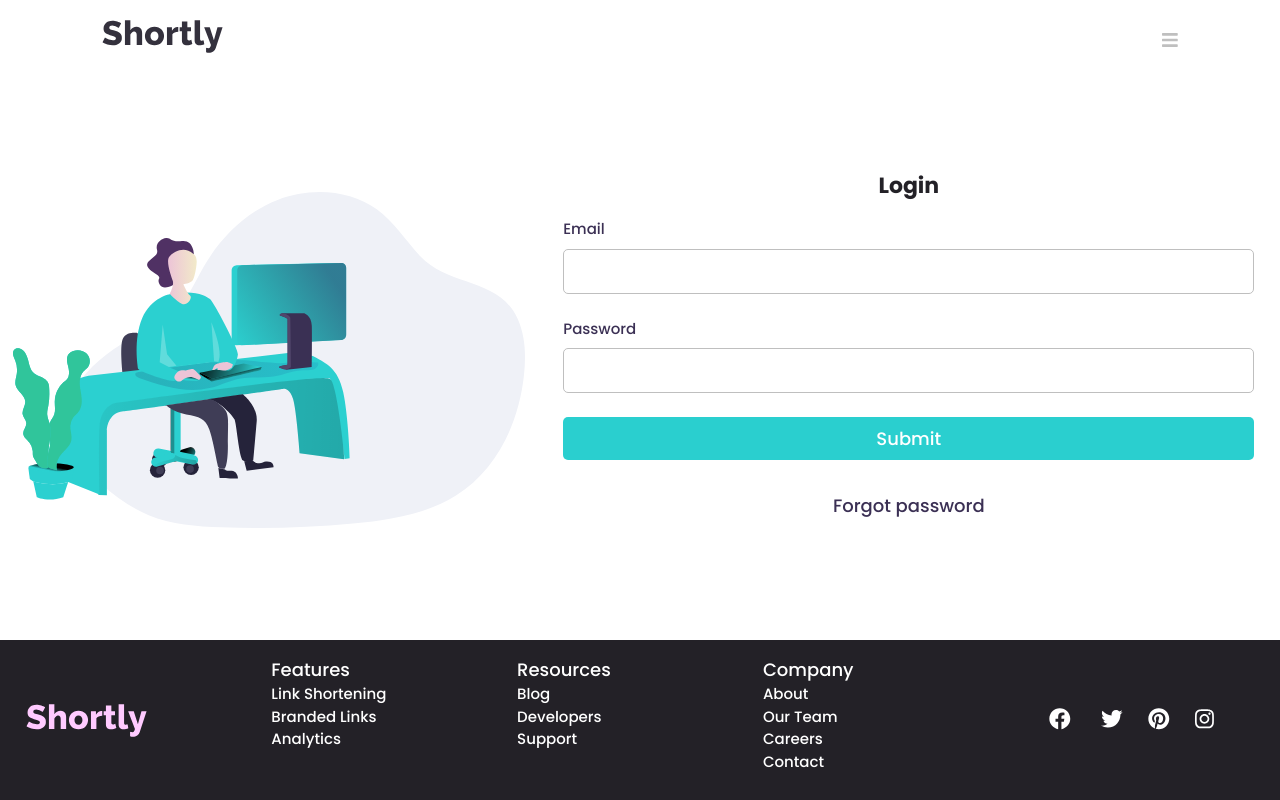
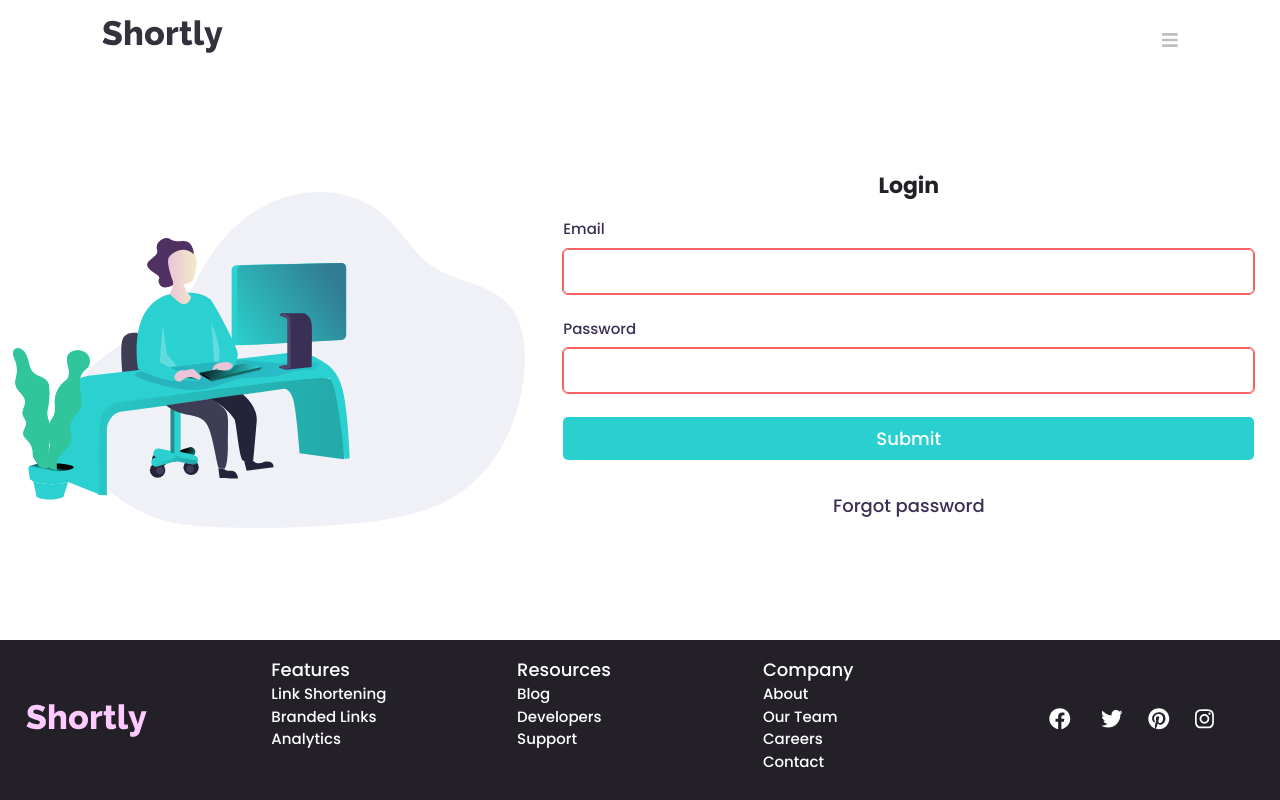
Before and after one commit to sarahkvburnett/shortly-url, a React (Create React App) app in the folder client/: page /login in a window 1280 px wide. Built offline with nearby package versions, Linux system fonts and the light colour scheme.

Commit message:
auth validation msgs

```diff
--- a/client/src/Styles.js
+++ b/client/src/Styles.js
@@ -103,6 +103,10 @@ export const Input = styled.input`
     margin: 1vh 0;
     border-radius: 5px;
     border: 1px solid ${grey};
+    :invalid {
+        border: 1px solid ${red};
+        outline: 1px solid ${red};
+    }
 `
 export const LinkModal = styled.form`
 position: fixed;
--- a/client/src/components/auth/AuthErrors.js
+++ b/client/src/components/auth/AuthErrors.js
@@ -11,19 +11,23 @@ const ErrorBar = styled(Error)`
     margin: 3vh 0;
     font-size: inherit;
     div {
-        margin-left: 1vw;
+        margin-left: 2vw;
         font-size: smaller;
+        p {
+            margin: .5vh 1vw;
+        }
     }
     border: 1px solid ${red};
     border-radius: 5px;
 `
 
 export const Errors = ({errors}) => {
+    console.log(errors);
     return (
         <ErrorBar>
             <FontAwesomeIcon icon={faExclamationTriangle}/>
             <div>
-                 { errors.map( (error, index) => <p key={index}>{error}</p>) }
+                 {errors.map( (error, index) => <p key={index}>{error}</p> )}
             </div>
         </ErrorBar>
     )
--- a/client/src/components/auth/Login.js
+++ b/client/src/components/auth/Login.js
@@ -1,4 +1,4 @@
-import React, { useState, useContext } from 'react';
+import React, { useState, useContext, useEffect } from 'react';
 import { Redirect } from 'react-router-dom';
 import jwt_decode from "jwt-decode";
 import { PrimaryFormBtn, FormBtn, Form, Label, Input } from '../../Styles';
@@ -7,24 +7,40 @@ import { LinksContext } from '../../context/LinksContext';
 import { setAuthToken }  from '../../utilities/setAuthToken';
 import { Errors } from './AuthErrors';
 import axios from 'axios';
+import validator from 'validator';
 
 export const Login = () => {
     const [ user, setUser ] = useContext(UserContext);
     const [ links, setLinks ] = useContext(LinksContext);
-
     const [ formValues, setFormValues ] = useState({
         email: '',
         password: '',
     });
-
+    const [ errors, setErrors ] = useState([]);
+    const { email, password} = formValues;
     const handleChange = (event) => {
         event.persist()
         setFormValues(values => ({...values, [event.target.id]: event.target.value}))
     };
 
+    const isLoginValid = ({email, password}) => {
+        let valid = true;
+        if (validator.isEmpty(email) || !validator.isEmail(email)) {
+            setErrors(errors => ([...errors, 'Please enter your email']))
+            valid = false;
+        }
+        if ( validator.isEmpty(password)) {
+            setErrors(errors => ([...errors, 'Please enter your password']))
+            valid = false;
+        }
+        return valid;
+    }
+
     const login = (event) => {
-        event.preventDefault()
+        event.preventDefault();
         const { email, password } = formValues;
+        const formValid  = isLoginValid({email, password});
+        if (!formValid) return;
         axios
           .post('/api/users/login', {email, password})
           .then((res) => {
@@ -36,15 +52,13 @@ export const Login = () => {
               setLinks([]);
               return <Redirect to="/dashboard"/>
           })
-          .catch(err => setFormValues(values => ({...values, errors: err})))
+          .catch(err => setErrors([err.response.data.error]));
     };
 
-    const { email, password, errors } = formValues;
-
     return (
-        <Form onSubmit={login}>
+        <Form onSubmit={login} noValidate>
             <h3>Login</h3>
-            { formValues.errors && <Errors errors={errors}/> }
+            { errors.length > 0 && <Errors errors={errors}/> }
             <Label HTMLfor="email">Email <Input type="email" id="email" name="email" onChange={handleChange} value={email} required></Input></Label>
             <Label HTMLfor="password">Password <Input type="password" id="password" name="password" onChange={handleChange} value={password}required></Input></Label>
             <PrimaryFormBtn type="submit">Submit</PrimaryFormBtn>
--- a/client/src/components/auth/Signup.js
+++ b/client/src/components/auth/Signup.js
@@ -12,22 +12,26 @@ export const Signup =  () => {
         password: '',
         password2: '',
     });
-    const { firstName, lastName, email, password, password2, errors } = formValues;
+    const [ errors, setErrors ] = useState([]);
+    const { firstName, lastName, email, password, password2 } = formValues;
     const handleChange = (event) => {
         event.persist()
         setFormValues(values => ({...values, [event.target.id]: event.target.value}))
     };
+    const isSignupValid = ({firstName, lastName, email, password, password2}) => {
+        //
+    }
     const signup = (event) => {
         event.preventDefault()
         axios
           .post('/api/users/signup', {firstName, lastName, email, password})
           .then(() => <Redirect to="/login" />)
-          .catch(err => err)
+          .catch(err => setErrors([err.response.data.error]))
     };
     return (
         <Form onSubmit={signup}>
             <h3>Sign Up</h3>
-            { formValues.error && <Errors errors={errors}/> }
+            { errors.length > 0 && <Errors errors={errors}/> }
             <Label HTMLfor="firstName">First Name <Input id="firstName" name="firstName" onChange={handleChange} value={firstName} required></Input></Label>
             <Label HTMLfor="lastName">Last Name <Input id="lastName" name="lastName" onChange={handleChange} value={lastName} required></Input></Label>
             <Label HTMLfor="email">Email <Input type="email" id="email" name="email" onChange={handleChange} value={email} required></Input></Label>
```
Also changed, not shown: client/src/utilities/validateAuth.js (deleted, +0 -7 lines), client/src/layout/NavBar.js (line endings or trailing spaces), 1 other file (tests, documents, lock files or other folders).
